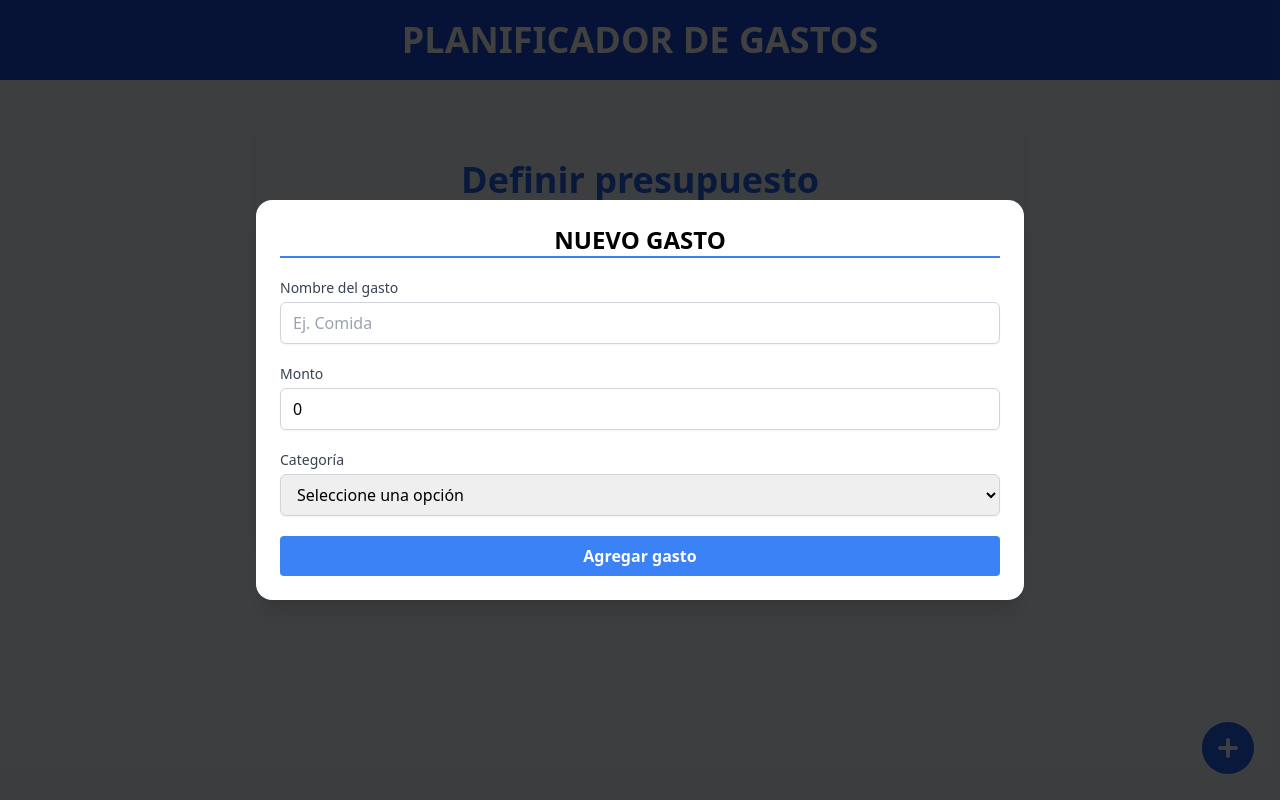
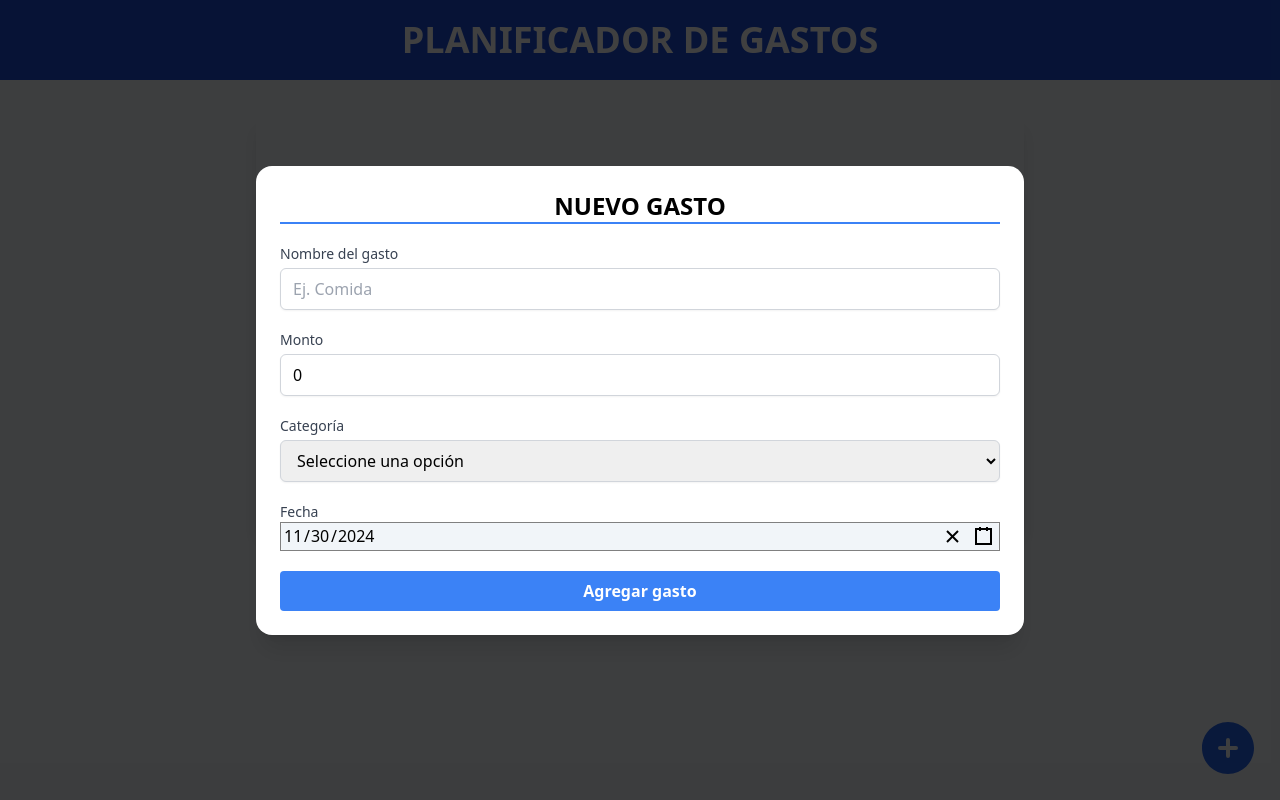
Before and after one commit to Valentinpico/reactprojects, a React (Vite) app in the folder control-gastos/: page / in a window 1280 px wide. Both pictures are taken after a click on the button 1228 px from the left and 748 px from the top of the page. Built offline with nearby package versions, Linux system fonts and the light colour scheme.

Commit message:
add input adapter date

```diff
--- a/control-gastos/src/components/Budget/ExpenseForm.tsx
+++ b/control-gastos/src/components/Budget/ExpenseForm.tsx
@@ -5,13 +5,14 @@ import { InputForm } from "../common/inputs/InputForm";
 import { useBudget } from "../../hooks/useBudget";
 import { SelectForm } from "../common/inputs/SelectForm";
 import { Toast } from "../common/toasts/Toast";
+import { DateInputAdapter } from "../common/inputs/DateInputAdapter";
 
 export const ExpenseForm = () => {
   const [showError, setShowError] = useState(false);
   const [showToast, setShowToast] = useState(false);
   const [toastType, setToastType] = useState<ToastType>("info");
   const [toastMessage, setToastMessage] = useState<string>("");
-  const [formState, setFormState] = useState<DraftExpenseType>({
+  const [expense, setExpense] = useState<DraftExpenseType>({
     name: "",
     amount: 0,
     category: "",
@@ -21,7 +22,7 @@ export const ExpenseForm = () => {
   const { dispatch } = useBudget();
 
   const allInputsValids = () => {
-    const { name, amount, category } = formState;
+    const { name, amount, category } = expense;
 
     return !(name.length === 0 || Number(amount) <= 0 || category.length === 0);
   };
@@ -38,18 +39,27 @@ export const ExpenseForm = () => {
     setToastType("success");
     setShowToast(true);
 
-
     dispatch({ type: "show-modal", payload: { show: false } });
   };
-  const onchange = (e: ChangeEvent<HTMLInputElement | HTMLSelectElement>) => {
+  const handleChange = (
+    e: ChangeEvent<HTMLInputElement | HTMLSelectElement>
+  ) => {
+
     const { value, name } = e.target;
 
     if (name === "amount" && Number(value) < 0) return;
 
     setShowToast(false);
-    setFormState({
-      ...formState,
+    setExpense({
+      ...expense,
       [name]: value,
+    });
+  };
+
+  const handleDateChange = (date: DraftExpenseType["date"]) => {
+    setExpense({
+      ...expense,
+      date,
     });
   };
 
@@ -66,8 +76,8 @@ export const ExpenseForm = () => {
           type="text"
           name="name"
           placeholder="Ej. Comida"
-          value={formState.name}
-          onChange={onchange}
+          value={expense.name}
+          onChange={handleChange}
           validate={(value) => value.length > 0}
           errorMessage="El nombre del gasto debe llenarse"
           showError={showError}
@@ -79,8 +89,8 @@ export const ExpenseForm = () => {
           type="number"
           errorMessage="El monto debe ser mayor a 0"
           placeholder="Ej. 100"
-          value={formState.amount.toString()}
-          onChange={onchange}
+          value={expense.amount.toString()}
+          onChange={handleChange}
           validate={(value) => Number(value) > 0}
           showError={showError}
         />
@@ -90,12 +100,19 @@ export const ExpenseForm = () => {
             value: category.id.toString(),
             label: category.name,
           }))}
-          value={formState.category}
+          value={expense.category}
           name="category"
-          onChange={onchange}
+          onChange={handleChange}
           showError={showError}
           required
           errorMessage="Por favor, selecciona una categoría"
+        />
+
+        <DateInputAdapter
+          name="date"
+          label="Fecha"
+          value={expense.date}
+          onChange={handleDateChange}
         />
 
         {showToast && (
--- a/control-gastos/src/components/common/inputs/DateInputAdapter.tsx
+++ b/control-gastos/src/components/common/inputs/DateInputAdapter.tsx
@@ -2,12 +2,13 @@ import DatePicker from "react-date-picker";
 
 import "react-date-picker/dist/DatePicker.css";
 import "react-calendar/dist/Calendar.css";
-import { Value } from "react-calendar/src/shared/types.js";
+import { Value } from "../../../types/types";
 
 type DateInputAdapterProps = {
-  value: Date;
+  value: Value;
   onChange?: (date: Value) => void;
   className?: string;
+  label?: string;
   name: string;
 };
 
@@ -15,16 +16,25 @@ export const DateInputAdapter = ({
   value,
   onChange,
   name,
-  className = "bg-slate-100 p-2 border-0 w-full",
+  label = "Fecha",
+  className = "bg-slate-100 border-0 rounded-md w-full",
 }: DateInputAdapterProps) => {
   return (
     <>
+      <div>
+        <label
+          htmlFor={name}
+          className="block text-sm font-medium text-gray-700"
+        >
+          {label}
+        </label>
         <DatePicker
           name={name}
           value={value}
           onChange={onChange}
           className={className}
         />
+      </div>
     </>
   );
 };
```
Lines whose indentation alone changed are shown as unchanged.
